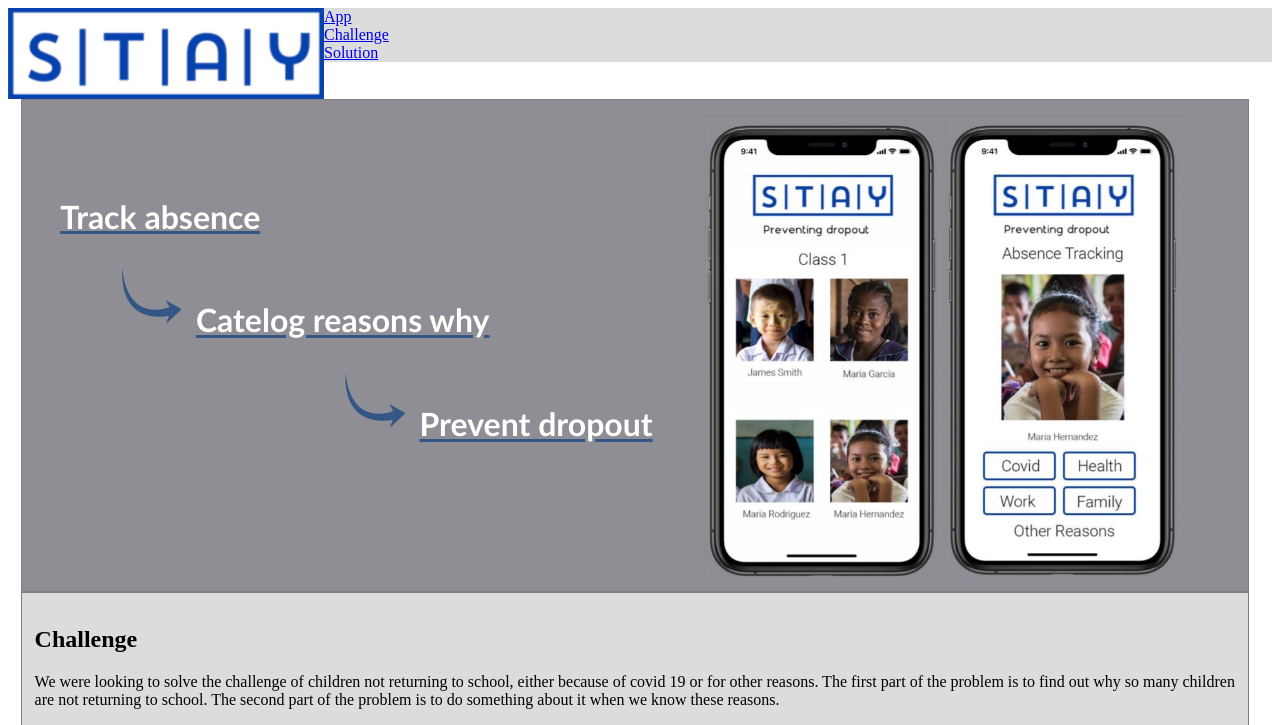
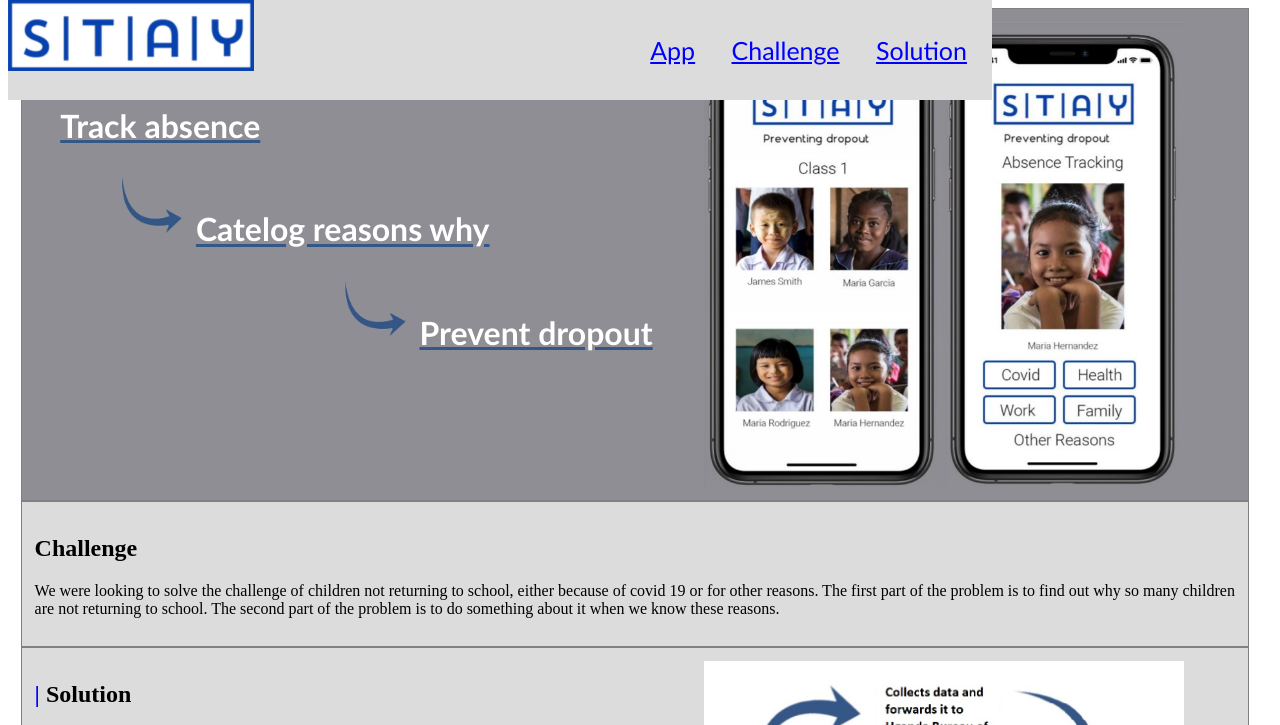
Before and after one commit to mariiinn/Dafe1200H20, a plain HTML site: page innovationCampWebsite.html in a window 1280 px wide. Shown: the top 725 px of the page. Drawn offline with Linux system fonts and the light colour scheme.

Commit message:
Update stylesheet-innovation-camp.css

```diff
--- a/css/stylesheet-innovation-camp.css
+++ b/css/stylesheet-innovation-camp.css
@@ -12,17 +12,39 @@ h1 {
   text-decoration: underline #355787;
 }
 
-.navigasjonsbar {
-  background-color: rgba(152,218,249,0.3);
+.navigasjonsbar{
+  overflow: hidden;
+  position: fixed;
+  top: 0;
 }
 
+ul.menu {
+  text-decoration: none;
+  list-style-type: none;
+  padding: 10px;
+  text-align: right;
+  font-size: 25px;
+  font-family: candara;
 
-ul {
-  list-style-type: none;
-  margin: 0;
-  padding: 0;
 }
 
+li {
+  display: inline;
+  text-align: right;
+  padding: 15px;
+}
+
+a:link{
+  color: blue;
+}
+
+a:visited{
+  colour: blue;
+}
+
+a:hover{
+  text-decoration: underline;
+}
 
 
 [class*="col-"] {
```
